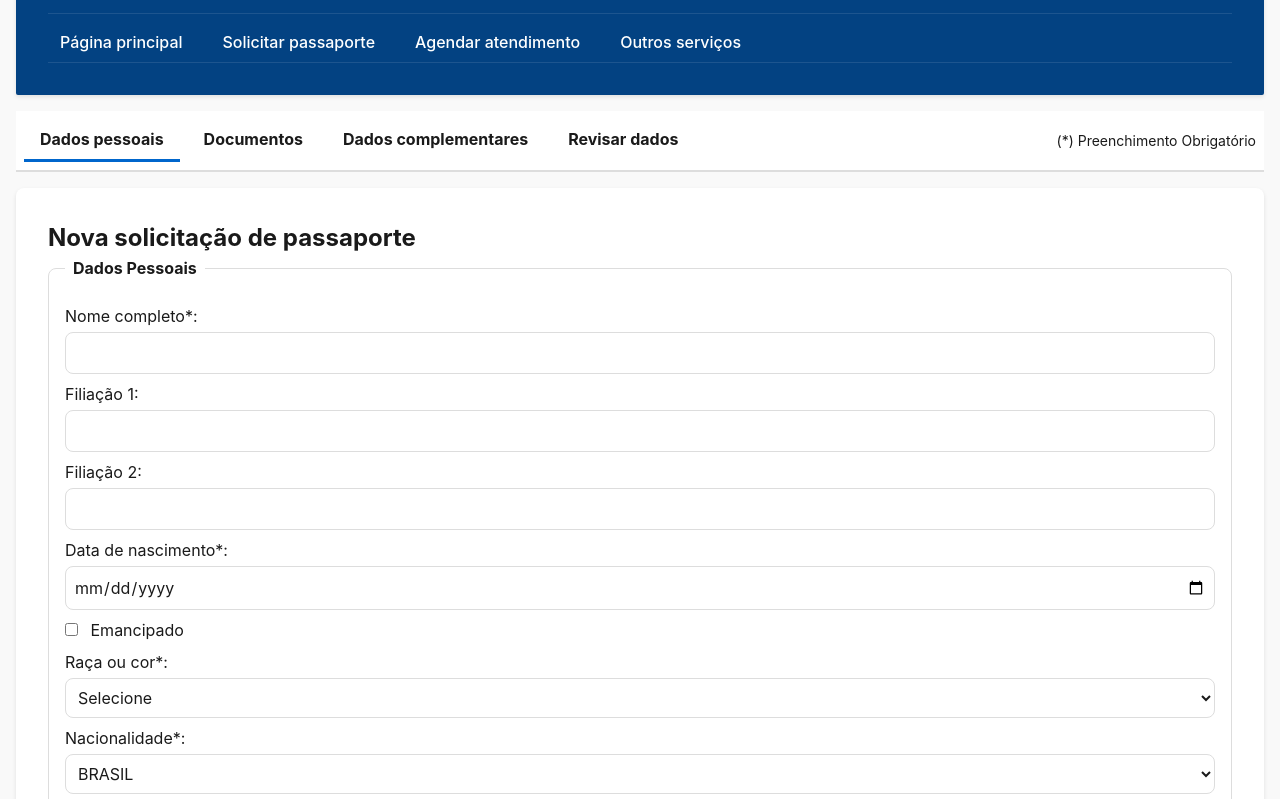
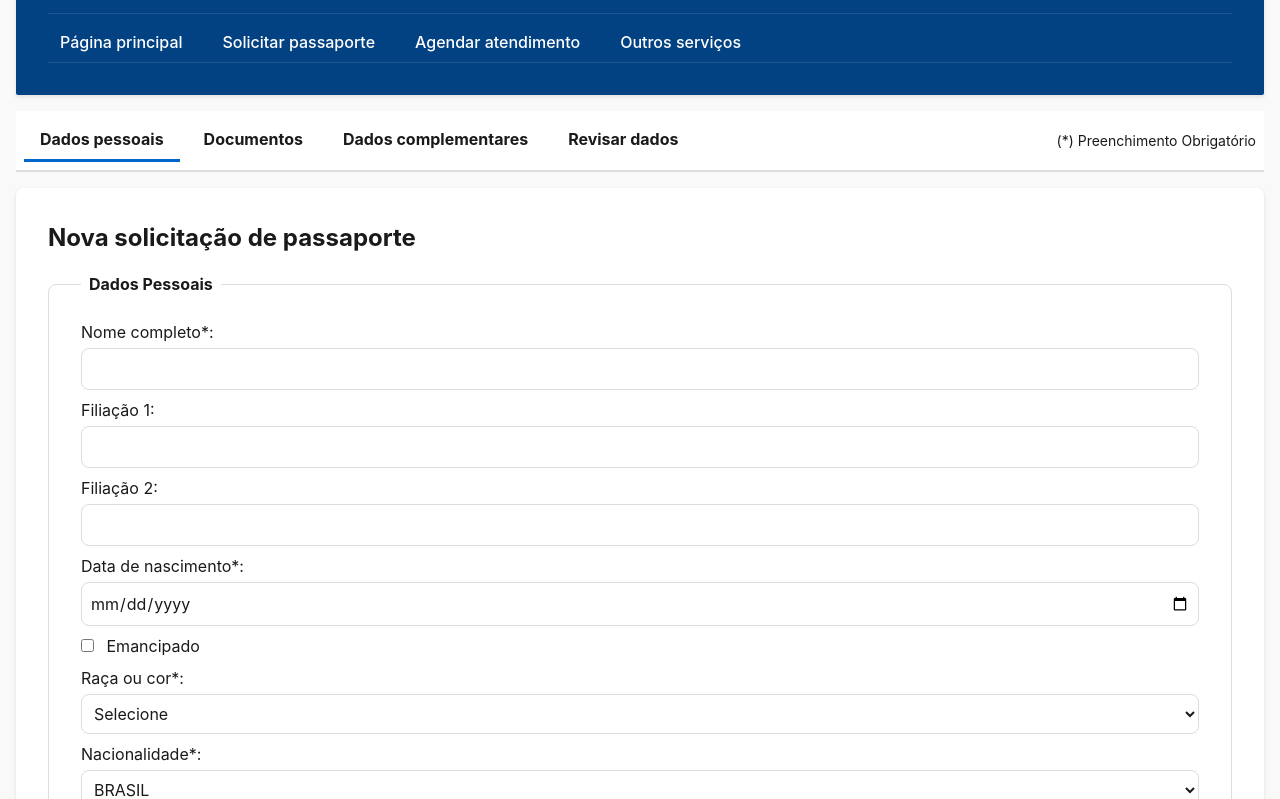
Before and after one commit to ArthurDiogenes/GT-Desafio1, a plain HTML site: page index.html in a window 1280 px wide. Shown: the part 153-952 px from the top of the page. Drawn offline with Linux system fonts and the light colour scheme.

Commit message:
update spacing

```diff
--- a/css/style.css
+++ b/css/style.css
@@ -131,8 +131,9 @@ form {
 }
 
 fieldset {
+    margin-top: var(--spacing-sm);
     border: 1px solid var(--color-border);
-    padding: var(--spacing-sm);
+    padding: var(--spacing-sm) var(--spacing-md);
     border-radius: var(--radius);
 }
 
```
